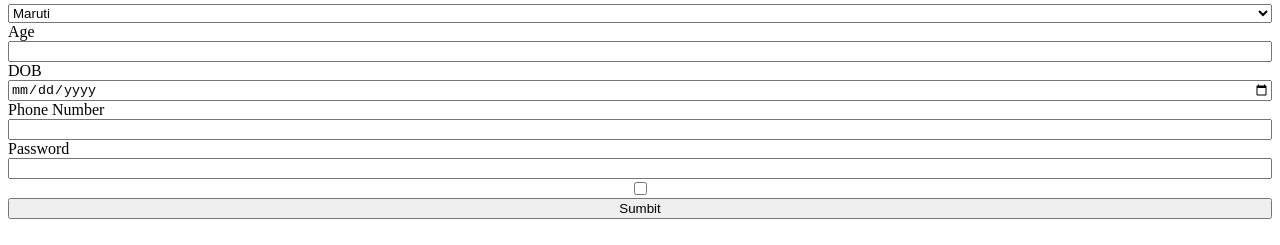
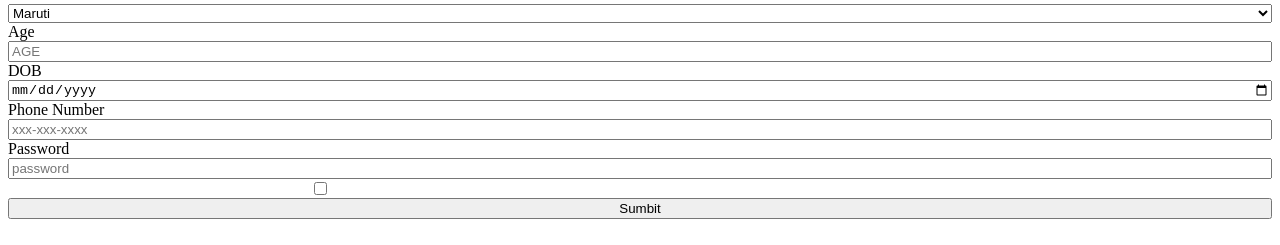
Before and after one commit to acciojob/signup-form-car-tabraiz06, a website: page main.html in a window 1280 px wide. Shown: the part 158-403 px from the top of the page. Drawn offline with Linux system fonts and the light colour scheme.

Commit message:
created a submission

```diff
--- a/main.html
+++ b/main.html
@@ -30,14 +30,14 @@
       <option value="suzuki">Suzuki</option>
     </select>
     <label for="age">Age</label>
-    <input type="number" name="age" id="age" required>
+    <input type="number" name="age" id="age" required placeholder="AGE">
     <label for="dob">DOB</label>
     <input type="date" name="dob" id="dob" required>
     <label for="number">Phone Number</label>
-    <input type="tel" name="tel" id="tel" required>
+    <input type="tel" name="tel" id="tel" required placeholder="xxx-xxx-xxxx">
     <label for="password">Password</label>
-    <input type="password" name="password" id="password" required>
-    <input type="checkbox" name="tos" id="tos" required>
+	    <input type="password" name="password" id="password" required placeholder="password">
+    <input type="checkbox" name="tos" id="tos" required >
 		 <button type="submit">Sumbit</button>
    </form>
 
--- a/styles.css
+++ b/styles.css
@@ -3,5 +3,11 @@
 form{
 	display:flex;
 	flex-direction:column;
+	input[type="checkbox"]{
+		align-self:left;
+		position:relative;
+		left:-320px;
+
+	}
 
 }
```
